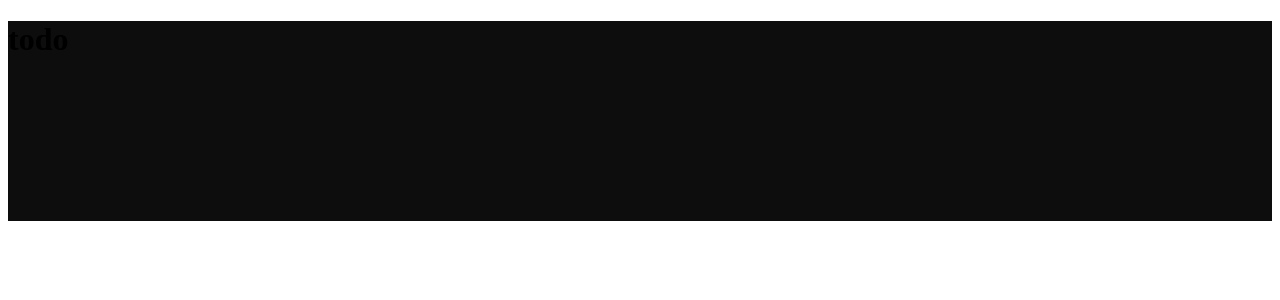
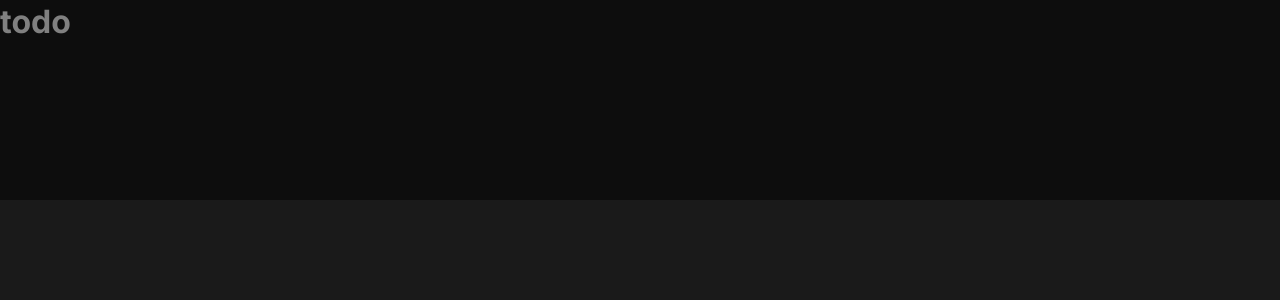
Before and after one commit to anacnogueira/iginite-reactjs-desafio-1, a React (Vite) app: page / in a window 1280 px wide. Shown: the top 300 px of the page. Built offline with nearby package versions, Linux system fonts and the light colour scheme.

Commit message:
Estilizando css global

```diff
--- a/src/global.css
+++ b/src/global.css
@@ -1,6 +1,7 @@
 :root {
   --blue-dark: #1e6f9f;
   --blue: #4ea8de;
+
   --purple-dark: 5e60CE;
   --purple: #8284fa;
 
@@ -15,5 +16,29 @@
   --danger: #e25858;
 }
 
+* {
+  margin: 0;
+  padding: 0;
+  box-sizing: border-box;
+}
+
+:focus {
+  outline: transparent;
+  box-shadow: 0 0 0 2px var(--green-500);
+}
+
 body {
+  background-color: var(--gray-600);
+  color: var(--gray-300);
+  -webkit-font-smoothing: antialiased;
 }
+
+body,
+input,
+textarea,
+button {
+  font-family: "Inter", sans-serif;
+  font-weight: 400;
+  font-size: 1rem;
+  line-height: 1.4;
+}
```
